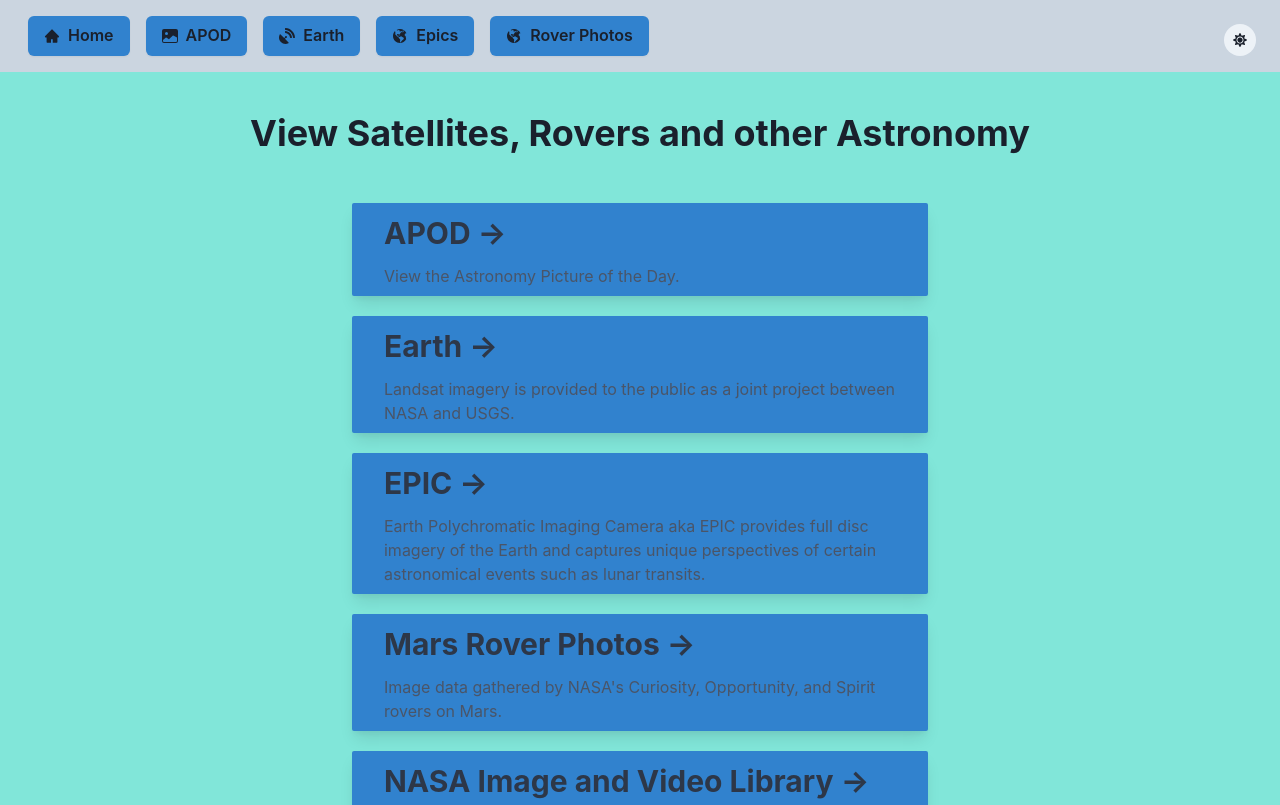
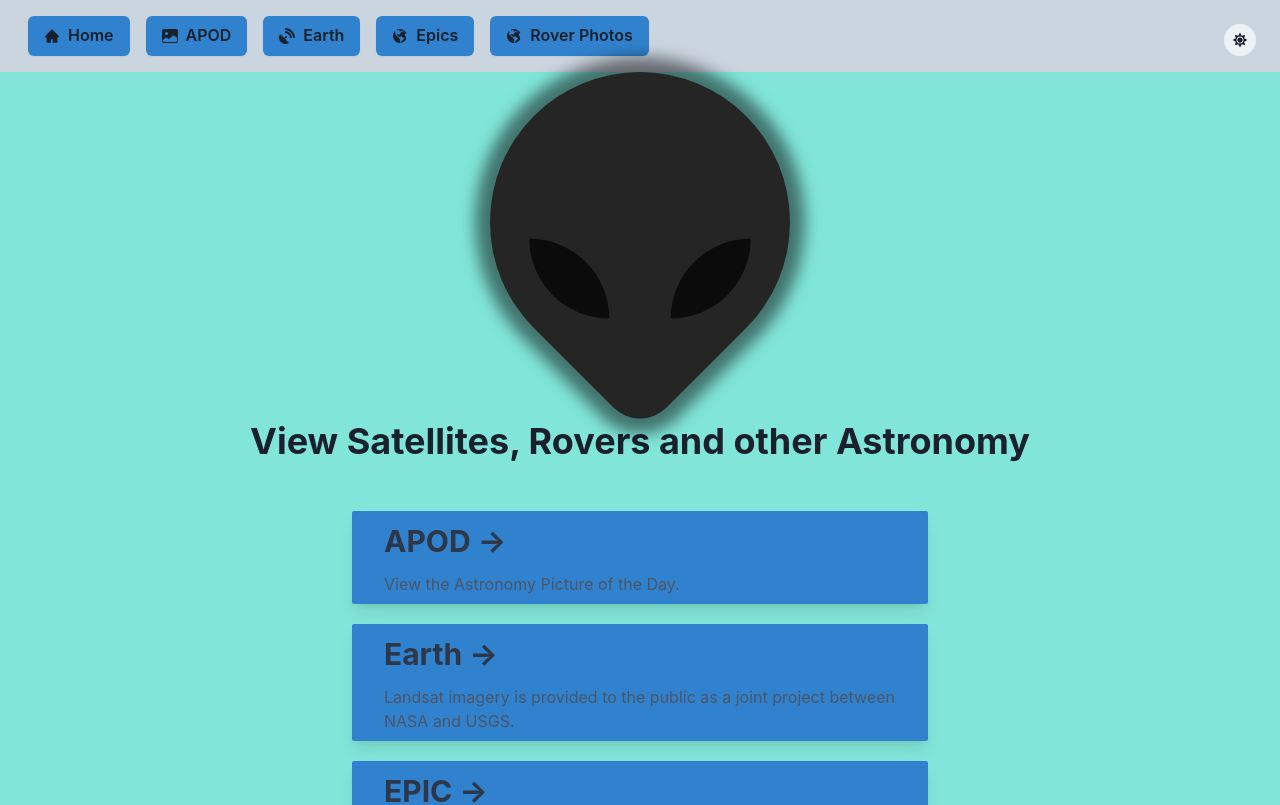
Before and after one commit to UniversallyRy/nasaApp, a Next.js app: page / in a window 1280 px wide. Shown: the top 805 px of the page. Built offline with nearby package versions, Linux system fonts and the light colour scheme.

Commit message:
alien css art added

```diff
--- /dev/null
+++ b/components/alien.tsx
@@ -0,0 +1,51 @@
+import React from 'react';
+import styles from '../../styles/alien.module.sass';
+import { Box, chakra, VStack, Text, TextProps, Grid, Heading, useColorModeValue } from "@chakra-ui/react"
+
+
+const Alien = () => {
+    return (
+        <Box
+            pos="relative"
+            bg="#252525"
+            w="300px"
+            h=" 300px"
+            transform= "rotate(45deg)"
+            borderTopLeftRadius="200px"
+            borderBottomLeftRadius="200px"
+            borderBottomRightRadius="50px"
+            borderTopRightRadius="200px"
+            boxShadow= "0 0 15px 15px rgba(0, 0, 0, 0.5)"
+            _before={{
+                content: '""',
+                pos: "absolute",
+                w: "80px",
+                h: "80px",
+                bg: "#0b0b0b",
+                borderTopLeftRadius: "200px",
+                borderBottomRightRadius: "200px",
+                top: "200px",
+                left: "100px",
+                transform: "rotate(45deg)",
+            }}
+            _after={{
+                content: '""',
+                pos: "absolute",
+                w: "80px",
+                h: "80px",
+                bg: "#0b0b0b",
+                borderTopLeftRadius: "200px",
+                borderBottomRightRadius: "200px",
+                top: "100px",
+                left: "200px",
+                transform: "rotate(-45deg)",
+            }}
+            _hover={{
+                bg: "radial-gradient(circle, #a2f793, #58f03e)",
+                boxShadow:"0 0 5px 5px rgba(0, 0, 0, 0.5), 0 0 20px 20px rgba(88, 240, 62, 0.4)"
+            }}
+        ></Box>
+    )
+}
+
+export default Alien;
--- a/pages/index.tsx
+++ b/pages/index.tsx
@@ -3,6 +3,8 @@ import { motion } from 'framer-motion';
 import GridCard from '../components/GridCard';
 import { Image, chakra, VStack, Text, TextProps, Grid, Heading, useColorModeValue } from "@chakra-ui/react"
 //todos: Alien head ART CSS
+import Alien from '../components/alien';
+
 const MotionText = motion<TextProps>(Text)
 
 const Home = () => {
@@ -14,7 +16,7 @@ const Home = () => {
         <title>Look Up NASA Info</title>
         <meta name="description" content="Look up information NASA provides" />
       </Head>
-
+      <Alien/>
       <MotionText
         initial="hidden"
         animate="visible"
```
